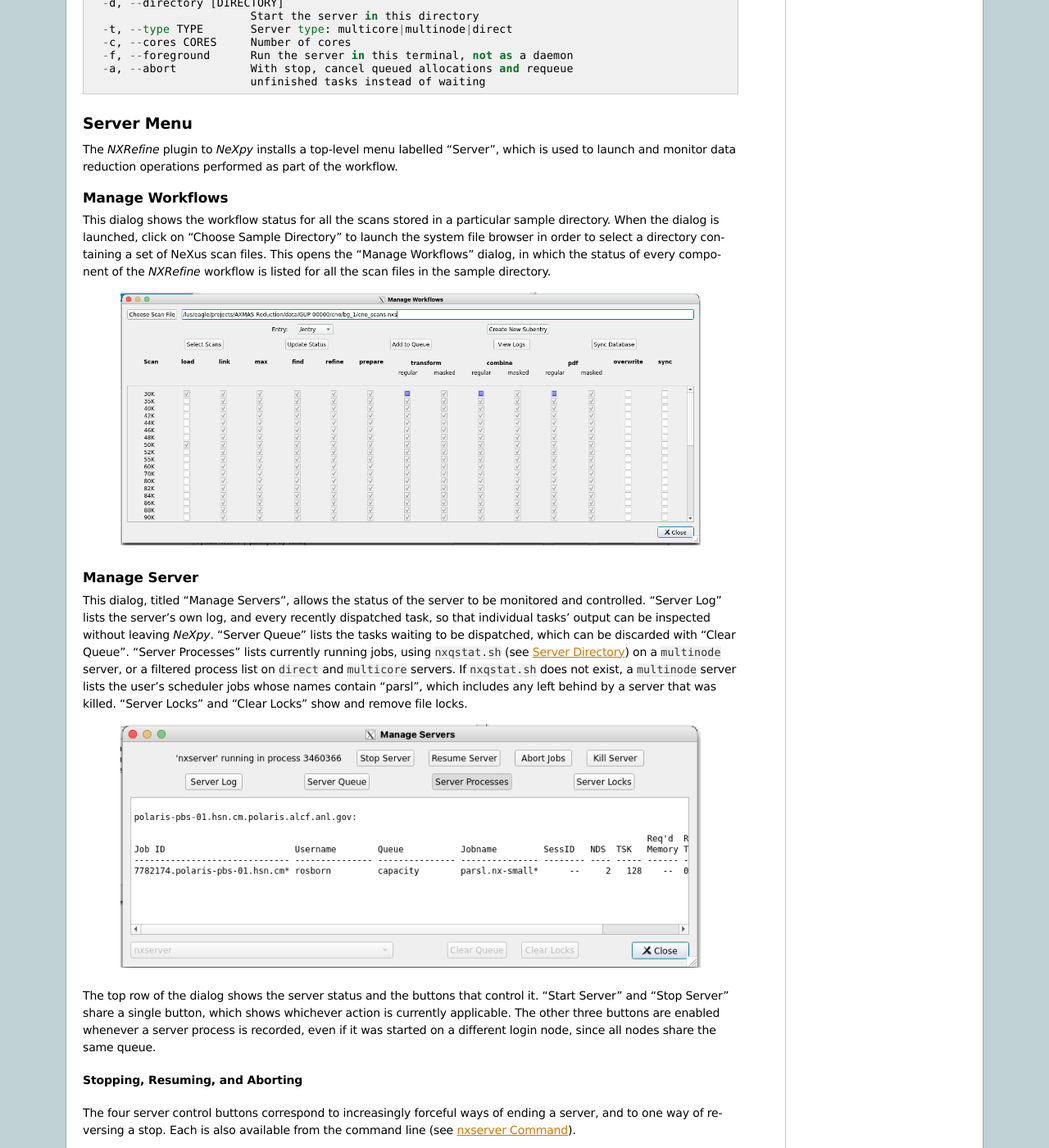
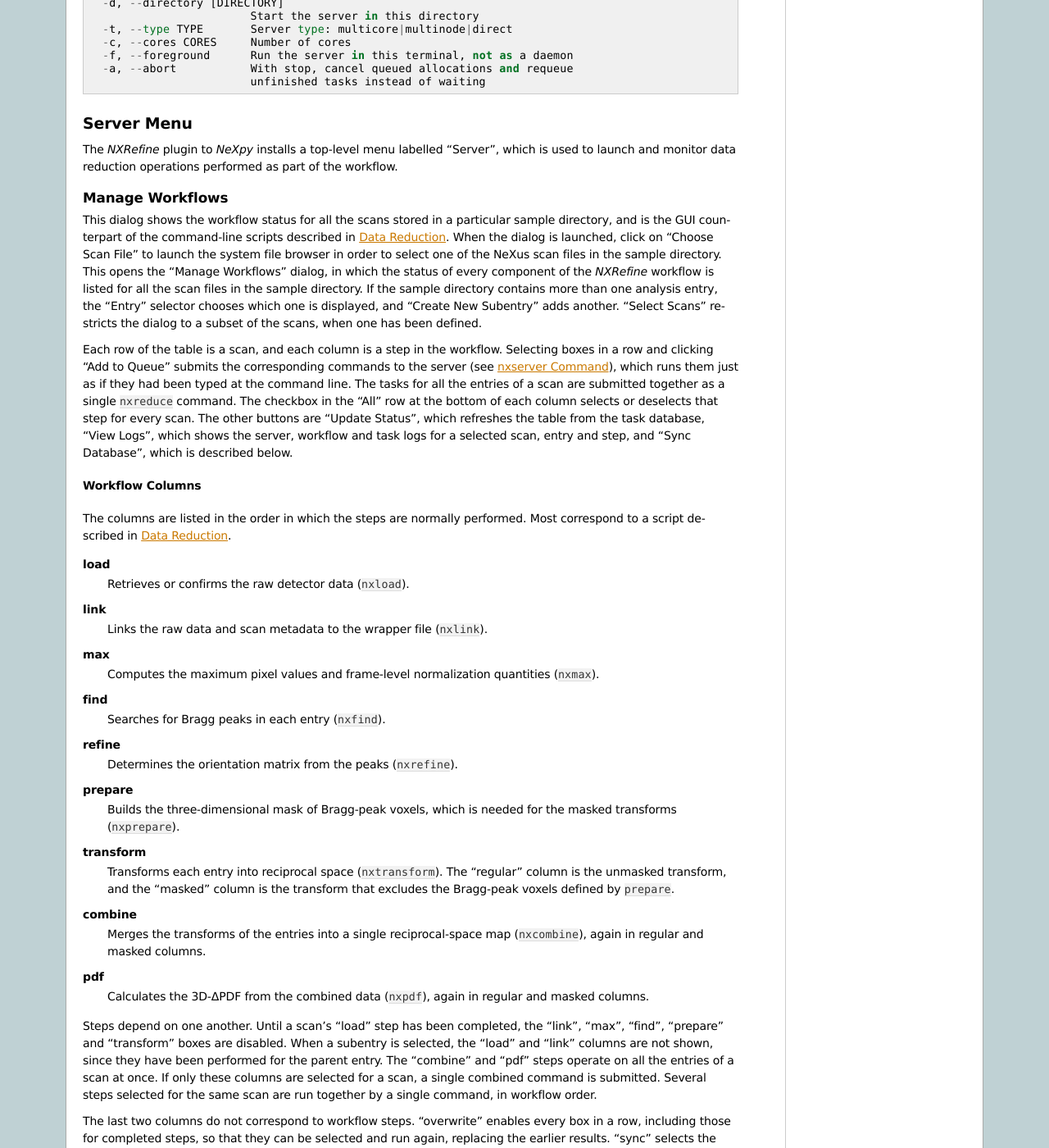
Before and after one commit to nexpy/nxrefine, a Sphinx documentation site: the page built from docs/source/server.rst, in a window 1280 px wide and 1400 px high, scrolled down 5771 px. Shown: the whole window at 82% size. Built offline with Sphinx 7.4.7, drawn with Linux system fonts in a browser that asks for light colours; some of the changed text lies outside the part shown.

Commit message:
Update Manage Workflows documentation

```diff
--- a/docs/source/index.rst
+++ b/docs/source/index.rst
@@ -46,8 +46,8 @@
    experiment
    refine
    reduction
+   server
    parent_scans
-   server
    glossary
 
 Indices and tables
--- a/docs/source/reduction.rst
+++ b/docs/source/reduction.rst
@@ -30,7 +30,8 @@
 <https:dx.doi.org.10.1524/zkri.2012.1504>`_.
 
 Nearly all of the steps in the *NXRefine* data reduction workflow can
-either be performed from the command line or launched from a NeXpy GUI.
+either be performed from the command line or launched from a NeXpy GUI,
+using the :ref:`Manage Workflows <manage-workflows>` dialog.
 The exception is determining the crystal orientation, which must first
 be performed using the `Refine Lattice` dialog in NeXpy. Once the sample
 orientation has been determined from one of the measurements, *e.g.*, at
--- a/docs/source/server.rst
+++ b/docs/source/server.rst
@@ -408,19 +408,121 @@
 The *NXRefine* plugin to *NeXpy* installs a top-level menu labelled
 "Server", which is used to launch and monitor data reduction operations performed as part of the workflow.
 
+.. _manage-workflows:
+
 Manage Workflows
 ----------------
 This dialog shows the workflow status for all the scans stored in a
-particular sample directory. When the dialog is launched, click on
-"Choose Sample Directory" to launch the system file browser in order to
-select a directory containing a set of NeXus scan files. This opens the
-"Manage Workflows" dialog, in which the status of every component of the
-*NXRefine* workflow is listed for all the scan files in the sample
-directory.
+particular sample directory, and is the GUI counterpart of the
+command-line scripts described in :doc:`reduction`. When the dialog is
+launched, click on "Choose Scan File" to launch the system file browser
+in order to select one of the NeXus scan files in the sample directory.
+This opens the "Manage Workflows" dialog, in which the status of every
+component of the *NXRefine* workflow is listed for all the scan files in
+the sample directory. If the sample directory contains more than one
+analysis entry, the "Entry" selector chooses which one is displayed, and
+"Create New Subentry" adds another. "Select Scans" restricts the dialog
+to a subset of the scans, when one has been defined.
 
-.. figure:: /images/manage_workflows.png
-   :align: center
-   :width: 90%
+Each row of the table is a scan, and each column is a step in the
+workflow. Selecting boxes in a row and clicking "Add to Queue" submits
+the corresponding commands to the server (see :ref:`nxserver`), which
+runs them just as if they had been typed at the command line. The tasks
+for all the entries of a scan are submitted together as a single
+``nxreduce`` command. The checkbox in the "All" row at the bottom of
+each column selects or deselects that step for every scan. The other
+buttons are "Update Status", which refreshes the table from the task
+database, "View Logs", which shows the server, workflow and task logs
+for a selected scan, entry and step, and "Sync Database", which is
+described below.
+
+Workflow Columns
+^^^^^^^^^^^^^^^^
+The columns are listed in the order in which the steps are normally
+performed. Most correspond to a script described in :doc:`reduction`.
+
+**load**
+  Retrieves or confirms the raw detector data (``nxload``).
+**link**
+  Links the raw data and scan metadata to the wrapper file
+  (``nxlink``).
+**max**
+  Computes the maximum pixel values and frame-level normalization
+  quantities (``nxmax``).
+**find**
+  Searches for Bragg peaks in each entry (``nxfind``).
+**refine**
+  Determines the orientation matrix from the peaks (``nxrefine``).
+**prepare**
+  Builds the three-dimensional mask of Bragg-peak voxels, which is
+  needed for the masked transforms (``nxprepare``).
+**transform**
+  Transforms each entry into reciprocal space (``nxtransform``). The
+  "regular" column is the unmasked transform, and the "masked" column
+  is the transform that excludes the Bragg-peak voxels defined by
+  ``prepare``.
+**combine**
+  Merges the transforms of the entries into a single reciprocal-space
+  map (``nxcombine``), again in regular and masked columns.
+**pdf**
+  Calculates the 3D-ΔPDF from the combined data (``nxpdf``), again in
+  regular and masked columns.
+
+Steps depend on one another. Until a scan's "load" step has been
+completed, the "link", "max", "find", "prepare" and "transform" boxes are
+disabled. When a subentry is selected, the "load" and "link" columns are
+not shown, since they have been performed for the parent entry. The
+"combine" and "pdf" steps operate on all the entries of a scan at once.
+If only these columns are selected for a scan, a single combined command
+is submitted. Several steps selected for the same scan are run together
+by a single command, in workflow order.
+
+The last two columns do not correspond to workflow steps. "overwrite"
+enables every box in a row, including those for completed steps, so that
+they can be selected and run again, replacing the earlier results. "sync"
+selects the scan to be updated by "Sync Database", which re-reads the
+scan file and resets the task database to match what the file actually
+contains. It is needed if a file has been modified outside the dialog,
+*e.g.*, by running scripts from the command line in an environment that
+does not update the database, or by deleting entries.
+
+Checkbox Colors
+^^^^^^^^^^^^^^^
+Each checkbox shows the state of that step for that scan, as recorded in
+the task database. The state changes as a task moves through the queue,
+and is refreshed by "Update Status", or whenever the dialog is opened.
+
+**Unchecked**
+  The step has not been started. The box can be selected to include it
+  the next time "Add to Queue" is clicked.
+**Checked and greyed out**
+  The step is complete. The box is disabled, unless "overwrite" is
+  selected for the scan, in which case it can be selected to run the step
+  again.
+**Partially checked, greyed out, no color**
+  The step has just been added to the queue from this dialog. The box is
+  disabled to prevent it from being submitted twice, and the selections
+  are cleared. Click "Update Status" to display its current state.
+**Partially checked, blue**
+  The task is in the queue, waiting for the server to run it. Nothing
+  further is needed, but if the server is not running, the task will
+  wait until it is started (see :ref:`Manage Server`).
+**Partially checked, green**
+  The task is in progress, *i.e.*, it has been started by the server
+  or by a command-line script.
+**Partially checked, red**
+  The task failed. The reason can be found with "View Logs", after which
+  the box can be selected again to resubmit it.
+
+A partially checked box with a color remains enabled, so a queued,
+running or failed step can be selected and resubmitted. Clicking it
+changes it to an ordinary checked box, which will be submitted by "Add to
+Queue", and clicking it again restores the earlier color. A blue or green
+box that does not change for a long time usually means that the task was
+interrupted without being recorded as failed, *e.g.*, because the server
+was killed (see :ref:`Stopping, Resuming, and Aborting`). In that case,
+use "Sync Database" to reset the status of the scan, and then
+resubmit the task.
 
 Manage Server
 -------------
```
